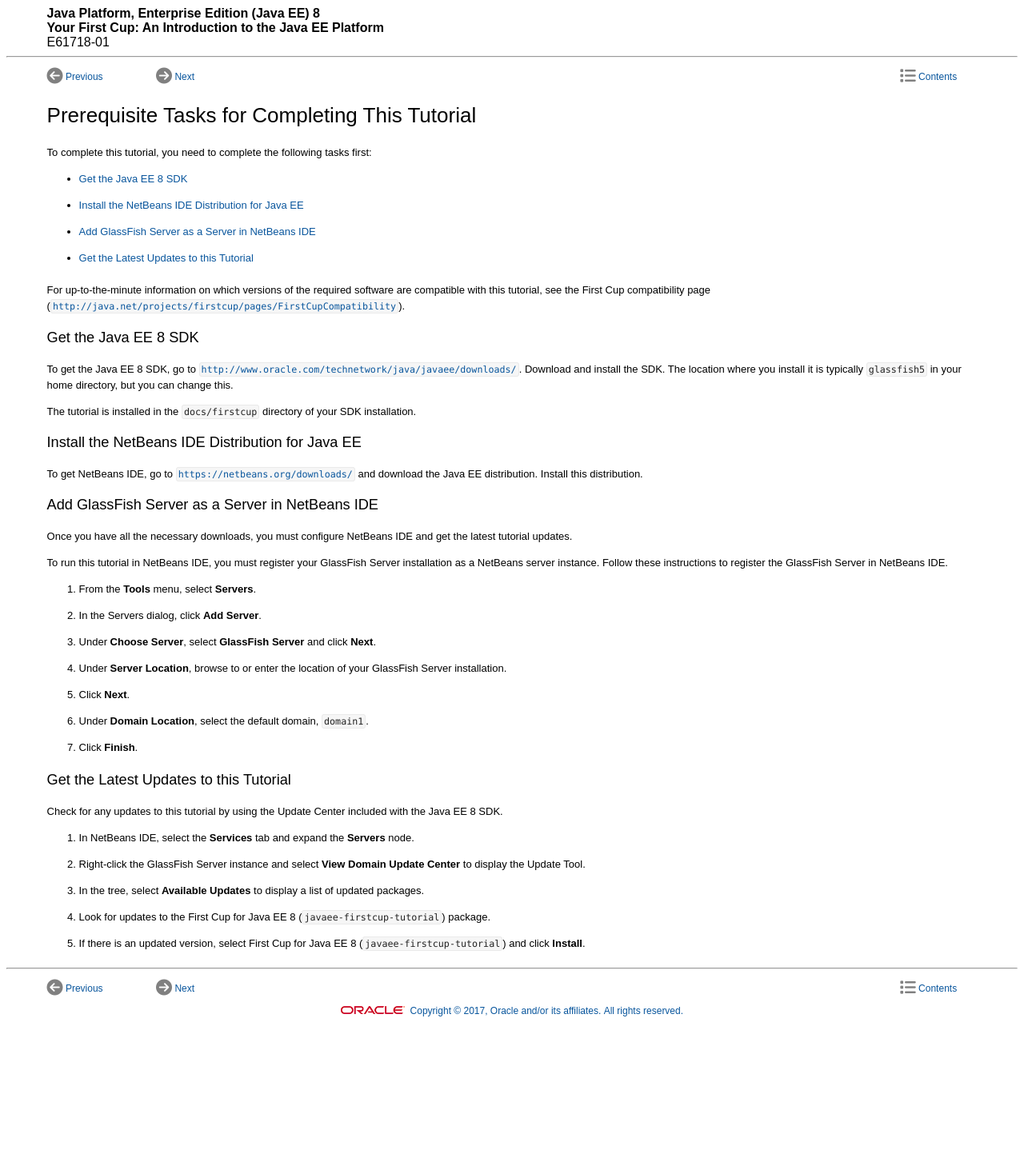
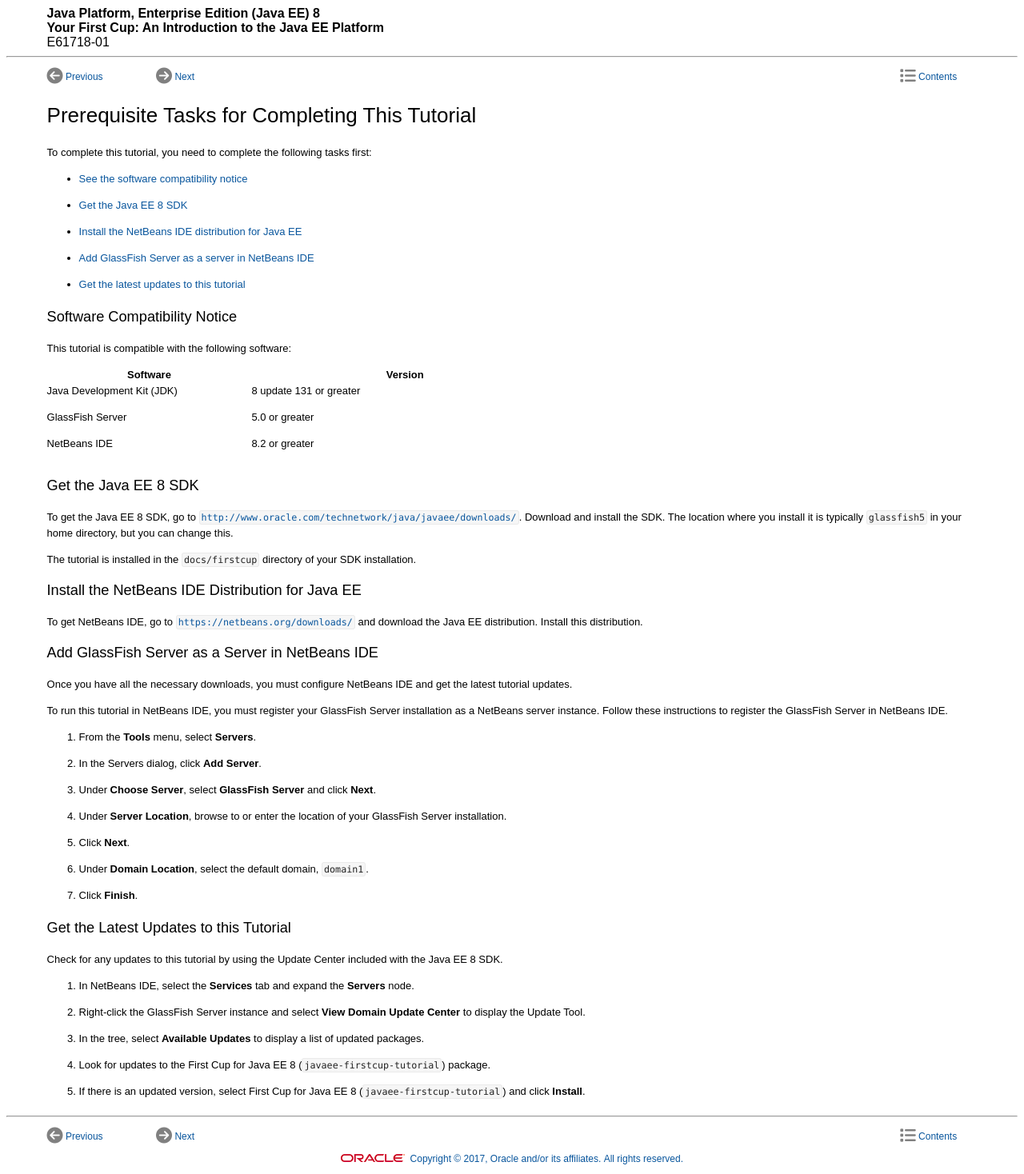
Before and after one commit to javaee/firstcup, a Jekyll site: the page intro002.html, which Jekyll copies as it is, in a window 1280 px wide. Shown: the whole page at 80% size. Built offline with Jekyll 4.4.1, drawn with Linux system fonts in a browser that asks for light colours; nearby versions of some CDN libraries; before the commit the page ends 1283 px from its top, so only the background shows below that.

Commit message:
Update site

```diff
--- a/intro002.html
+++ b/intro002.html
@@ -61,24 +61,53 @@ first:</p>
 <div class="ulist">
 <ul>
 <li>
+<p><a href="#first-cup-8-java-ee-8-software-compatibility">See the software compatibility notice</a></p>
+</li>
+<li>
 <p><a href="#GCRNX">Get the Java EE 8 SDK</a></p>
 </li>
 <li>
-<p><a href="#GCRNU">Install the NetBeans IDE Distribution for Java EE</a></p>
+<p><a href="#GCRNU">Install the NetBeans IDE distribution for Java EE</a></p>
 </li>
 <li>
-<p><a href="#GIOEW">Add GlassFish Server as a Server in NetBeans IDE</a></p>
+<p><a href="#GIOEW">Add GlassFish Server as a server in NetBeans IDE</a></p>
 </li>
 <li>
-<p><a href="#GIMVN">Get the Latest Updates to this Tutorial</a></p>
+<p><a href="#GIMVN">Get the latest updates to this tutorial</a></p>
 </li>
 </ul>
 </div>
+<div class="sect2">
+<h3 id="software-compatibility">Software Compatibility Notice</h3>
 <div class="paragraph">
-<p>For up-to-the-minute information on which versions of the required
-software are compatible with this tutorial, see the First Cup
-compatibility page
-(<code><a href="http://java.net/projects/firstcup/pages/FirstCupCompatibility" class="bare">http://java.net/projects/firstcup/pages/FirstCupCompatibility</a></code>).</p>
+<p>This tutorial is compatible with the following software:</p>
+</div>
+<table class="tableblock frame-all grid-all" style="width: 55%;">
+<colgroup>
+<col style="width: 40%;">
+<col style="width: 60%;">
+</colgroup>
+<thead>
+<tr>
+<th class="tableblock halign-left valign-top">Software</th>
+<th class="tableblock halign-left valign-top">Version</th>
+</tr>
+</thead>
+<tbody>
+<tr>
+<td class="tableblock halign-left valign-top"><p class="tableblock">Java Development Kit (JDK)</p></td>
+<td class="tableblock halign-left valign-top"><p class="tableblock">8 update 131 or greater</p></td>
+</tr>
+<tr>
+<td class="tableblock halign-left valign-top"><p class="tableblock">GlassFish Server</p></td>
+<td class="tableblock halign-left valign-top"><p class="tableblock">5.0 or greater</p></td>
+</tr>
+<tr>
+<td class="tableblock halign-left valign-top"><p class="tableblock">NetBeans IDE</p></td>
+<td class="tableblock halign-left valign-top"><p class="tableblock">8.2 or greater</p></td>
+</tr>
+</tbody>
+</table>
 </div>
 <div class="sect2">
 <h3 id="get-the-java-ee-8-sdk">Get the Java EE 8 SDK</h3>
```
